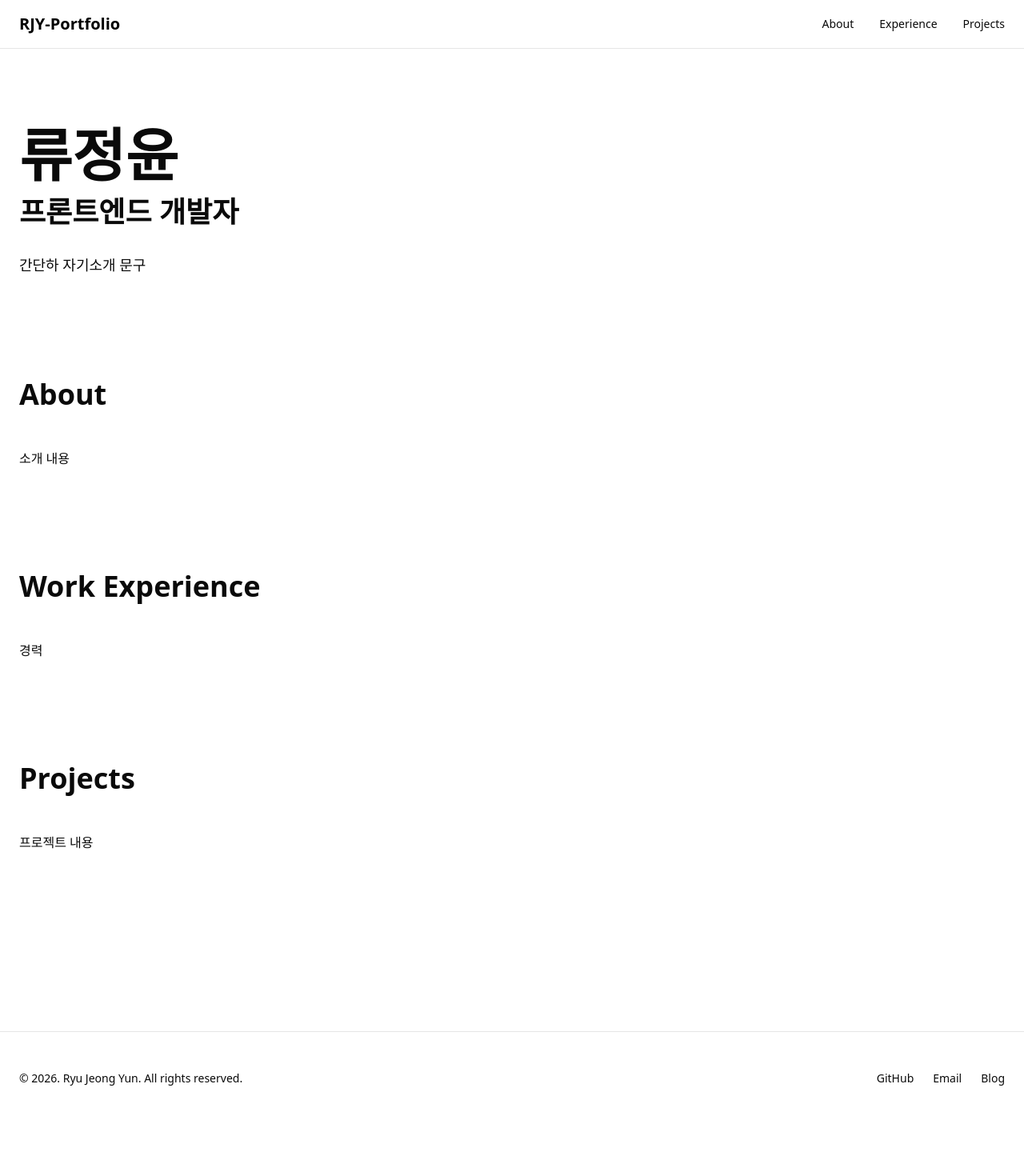
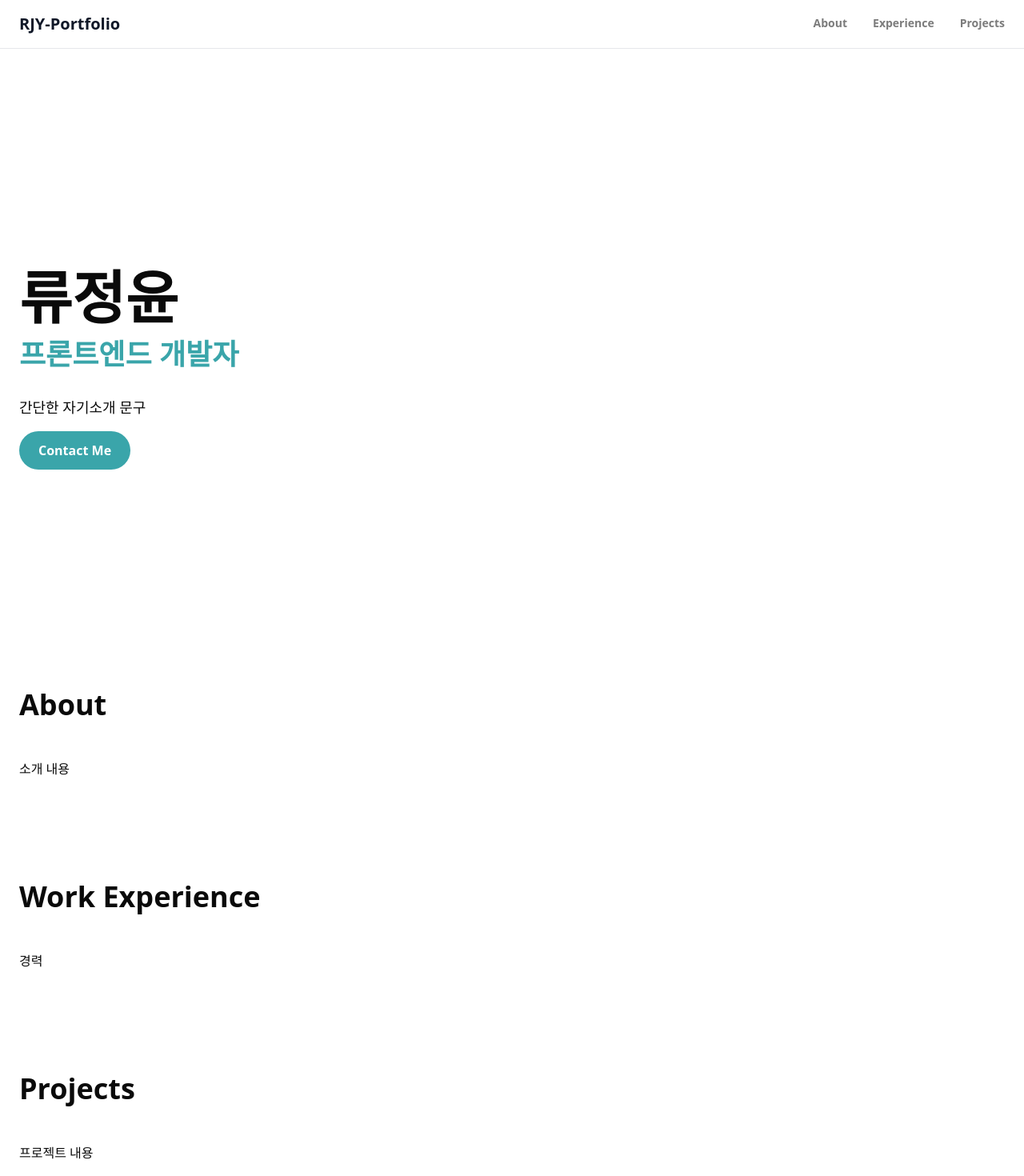
Before and after one commit to meldyssey/rjy-portfolio, a Next.js app: page / in a window 1280 px wide. Shown: the top 1470 px of the page at 80% size. Before the commit the page ends 1406 px from the top, so only its background shows below. Built offline with nearby package versions, Linux system fonts and the light colour scheme.

Commit message:
style: 기본 레이아웃 및 디자인 수정
- Hero 섹션 전체 화면 레이아웃
- About, Experience, Projects 섹션 디자인 수정
- Primary 컬러 시스템 적용 (#3aa5aa)

```diff
--- a/src/app/globals.css
+++ b/src/app/globals.css
@@ -1,11 +1,35 @@
 @import "tailwindcss";
 
 :root {
-  --primary: rgb(83, 197, 207);
-  --neutral: rgb(163 163 163);
+  --primary: #3aa5aa;
+  --neutral: #7c7c7c;
 }
 
 body {
   background: #ffffff;
   color: #0a0a0a;
 }
+
+.text-primary {
+  color: var(--primary);
+}
+
+.bg-primary {
+  background-color: var(--primary);
+}
+
+.text-neutral {
+  color: var(--neutral);
+}
+
+.border-primary {
+  border-color: var(--primary);
+}
+
+.hover\:text-primary:hover {
+  color: var(--primary);
+}
+
+.hover\:border-primary:hover {
+  border-color: var(--primary);
+}
--- a/src/app/page.tsx
+++ b/src/app/page.tsx
@@ -2,12 +2,17 @@ import Image from "next/image";
 
 export default function Home() {
   return (
-    <div className="py-24">
+    <div>
       {/* Hero */}
-      <section className="mb-32">
+      <section className="flex flex-col items-start min-h-screen justify-center">
         <h1 className="mb-4 text-7xl font-bold">류정윤</h1>
-        <p className="mb-8 text-4xl font-bold">프론트엔드 개발자</p>
-        <p className="text-lg">간단하 자기소개 문구</p>
+        <p className="mb-8 text-4xl font-bold text-primary">
+          프론트엔드 개발자
+        </p>
+        <p className="text-lg max-w-2xl">간단한 자기소개 문구</p>
+        <button className="mt-4 rounded-full bg-primary px-6 py-3 text-md font-bold text-white hover:bg-primary/90 hover:scale-105 transition-all">
+          Contact Me
+        </button>
       </section>
 
       {/* About */}
--- a/src/components/Footer.tsx
+++ b/src/components/Footer.tsx
@@ -1,6 +1,6 @@
 export default function Footer() {
   return (
-    <footer className="border-t border-black/10 py-12">
+    <footer className="border-t border-gray-200 py-12">
       <div className="container mx-auto px-6">
         <div className="flex flex-col items-center gap-6 md:flex-row md:justify-between">
           <p className="text-sm text-neutral">
@@ -10,19 +10,19 @@ export default function Footer() {
           <div className="flex gap-6">
             <a
               href="https://github.com/meldyssey"
-              className="text-sm text-neutral hover:text-primary"
+              className="text-sm text-neutral hover:text-primary transition-colors"
             >
               GitHub
             </a>
             <a
               href="mailto:rjy115@gmail.com"
-              className="text-sm text-neutral hover:text-primary"
+              className="text-sm text-neutral hover:text-primary transition-colors"
             >
               Email
             </a>
             <a
               href="https://velog.io/@melcoding"
-              className="text-sm text-neutral hover:text-primary"
+              className="text-sm text-neutral hover:text-primary transition-colors"
             >
               Blog
             </a>
--- a/src/components/Header.tsx
+++ b/src/components/Header.tsx
@@ -1,24 +1,30 @@
 export default function Header() {
   return (
-    <header className="sticky top-0 z-50 border-b border-black/10 bg-white/80 backdrop-blur-sm">
+    <header className="sticky top-0 z-50 border-b border-gray-200 bg-white/80 backdrop-blur-sm">
       <div className="container mx-auto flex items-center justify-between px-6 py-4">
         {/* 로고 */}
-        <a href="/" className="text-xl font-bold text-black">
+        <a href="/" className="text-xl font-bold text-gray-900">
           RJY-Portfolio
         </a>
 
         {/* 네비게이션 */}
         <nav className="flex gap-8">
-          <a href="#about" className="text-sm text-neutral hover:text-grey">
+          <a
+            href="#about"
+            className="text-sm font-bold text-neutral hover:text-primary border-b-2 border-transparent hover:border-primary transition-all"
+          >
             About
           </a>
           <a
             href="#experience"
-            className="text-sm text-neutral hover:text-grey"
+            className="text-sm font-bold text-neutral hover:text-primary border-b-2 border-transparent hover:border-primary transition-all"
           >
             Experience
           </a>
-          <a href="#projects" className="text-sm text-neutral hover:text-grey">
+          <a
+            href="#projects"
+            className="text-sm font-bold text-neutral hover:text-primary border-b-2 border-transparent hover:border-primary transition-all"
+          >
             Projects
           </a>
         </nav>
```
